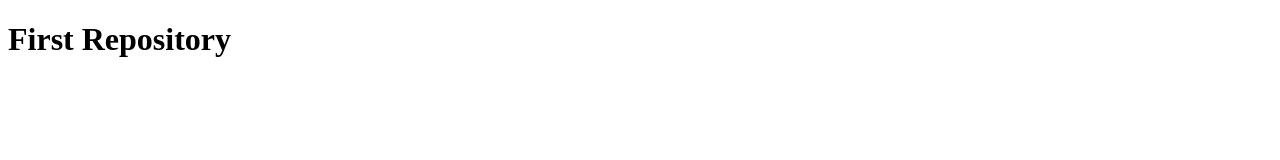
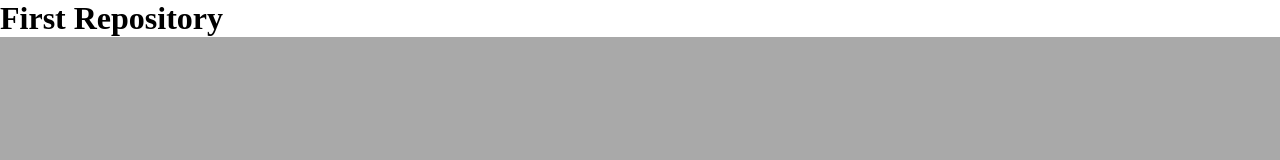
Before and after one commit to loyorias/first-repository, a plain HTML site: page index.html in a window 1280 px wide. Drawn offline with Linux system fonts and the light colour scheme.

Commit message:
updated index.html

```diff
--- a/index.html
+++ b/index.html
@@ -10,5 +10,9 @@
 <body>
     <h1> First Repository</h1>
 
+    <div class="main">
+
+    </div>
+
 </body>
 </html>
--- a/style.css
+++ b/style.css
@@ -0,0 +1,10 @@
+*{
+    margin: 0;
+    padding 0;
+    box-sizing: border-box ;
+}
+
+.main{
+    height: 100vh;
+    background-color: darkgray;
+}
```
